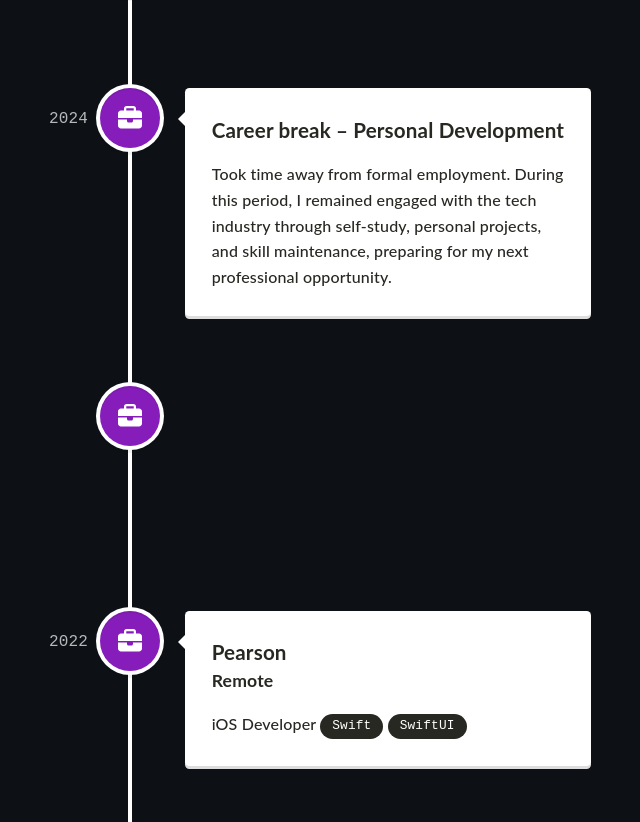
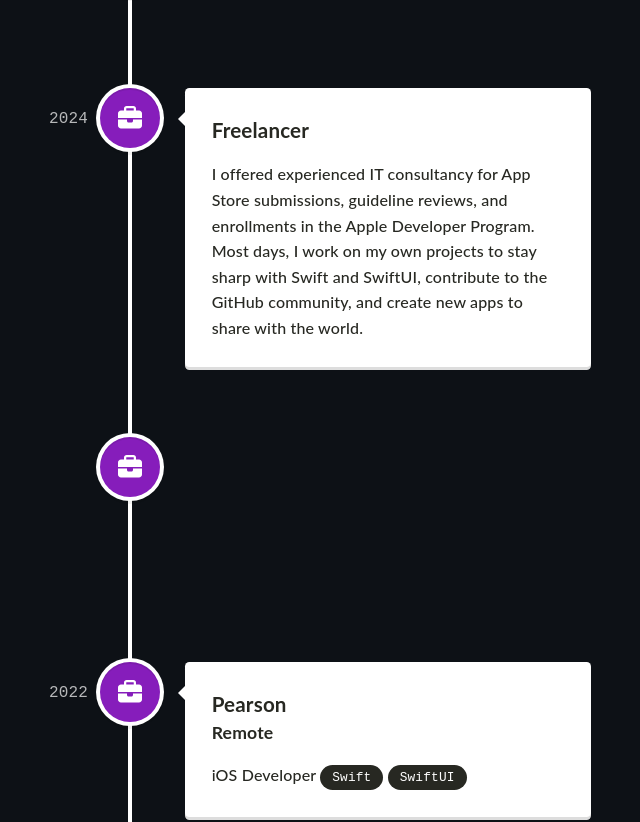
Before and after one commit to heshantha-md/heshantha-md.github.io, a React (Create React App) app: page / in a window 1280 px wide. Shown: the part 2016-2838 px from the top of the page, without its empty margins (510-1150 px from the left). Built offline with nearby package versions, Linux system fonts and the light colour scheme.

Commit message:
Modifications to the timeline

```diff
--- a/src/components/Footer.tsx
+++ b/src/components/Footer.tsx
@@ -10,7 +10,7 @@
             <a href="https://medium.com/@heshantha.don" target="_blank" rel="noreferrer"><FaMedium/></a>
             <a href="https://stackoverflow.com/users/22515763/heshantha-don" target="_blank" rel="noreferrer"><FaStackOverflow/></a>
             <a href="https://github.com/heshantha-don/" target="_blank" rel="noreferrer"><FaGithub/></a>
-            <a href="https://www.linkedin.com/in/heshantha-don/" target="_blank" rel="noreferrer"><FaLinkedin/></a>
+            <a href="https://www.linkedin.com/in/heshantha-md/" target="_blank" rel="noreferrer"><FaLinkedin/></a>
       </div>
       {/* <p>A portfolio designed & built by <a href="https://github.com/yujisatojr/react-portfolio-template" target="_blank" rel="noreferrer">Yuji Sato</a> with 💜</p> */}
     </footer>
--- a/src/components/Main.tsx
+++ b/src/components/Main.tsx
@@ -16,7 +16,7 @@
             <a href="https://medium.com/@heshantha.don" target="_blank" rel="noreferrer"><FaMedium/></a>
             <a href="https://stackoverflow.com/users/22515763/heshantha-don" target="_blank" rel="noreferrer"><FaStackOverflow/></a>
             <a href="https://github.com/heshantha-don/" target="_blank" rel="noreferrer"><FaGithub/></a>
-            <a href="https://www.linkedin.com/in/heshantha-don/" target="_blank" rel="noreferrer"><FaLinkedin/></a>
+            <a href="https://www.linkedin.com/in/heshantha-md/" target="_blank" rel="noreferrer"><FaLinkedin/></a>
           </div>
           <h1>Heshantha Don</h1>
           <p>iOS Mobile Application Developer</p>
--- a/src/components/Timeline.tsx
+++ b/src/components/Timeline.tsx
@@ -31,8 +31,8 @@
             iconStyle={{ background: '#861DBB', color: 'rgb(39, 40, 34)' }}
             icon={<FontAwesomeIcon icon={faBriefcase} />}
           >
-            <a href="https://apps.apple.com/gb/developer/heshantha-nadeeshan-mahawaththage-don/id1714663716" target="_blank" rel="noreferrer"><h3 className="vertical-timeline-element-title">Career break – Personal Development</h3></a>
-            <p>Took time away from formal employment. During this period, I remained engaged with the tech industry through self-study, personal projects, and skill maintenance, preparing for my next professional opportunity.</p>
+            <a href="https://apps.apple.com/gb/developer/heshantha-nadeeshan-mahawaththage-don/id1714663716" target="_blank" rel="noreferrer"><h3 className="vertical-timeline-element-title">Freelancer</h3></a>
+            <p>I offered experienced IT consultancy for App Store submissions, guideline reviews, and enrollments in the Apple Developer Program. Most days, I work on my own projects to stay sharp with Swift and SwiftUI, contribute to the GitHub community, and create new apps to share with the world.</p>
           </VerticalTimelineElement>
           <VerticalTimelineElement
             className="vertical-timeline-element--work"
```
Also changed, not shown: 14 other files (tests, documents, lock files or other folders).
